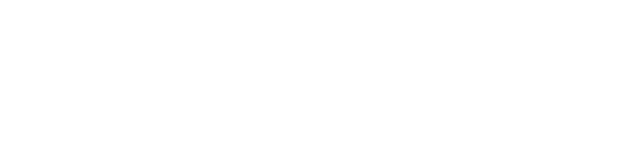
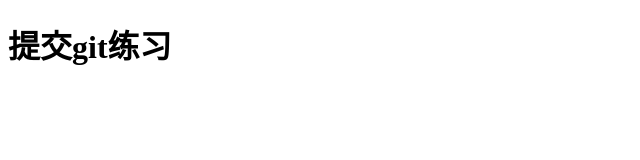
Before and after one commit to MYmayue/day01fxs, a plain HTML site: page index.html in a window 1280 px wide. Shown: the whole page, without its empty margins (0-640 px from the left). Drawn offline with Linux system fonts and the light colour scheme.

Commit message:
提交git

```diff
--- a/index.html
+++ b/index.html
@@ -6,6 +6,6 @@
     <title>Document</title>
 </head>
 <body>
-
+    <h1>提交git练习</h1>
 </body>
 </html>
```
